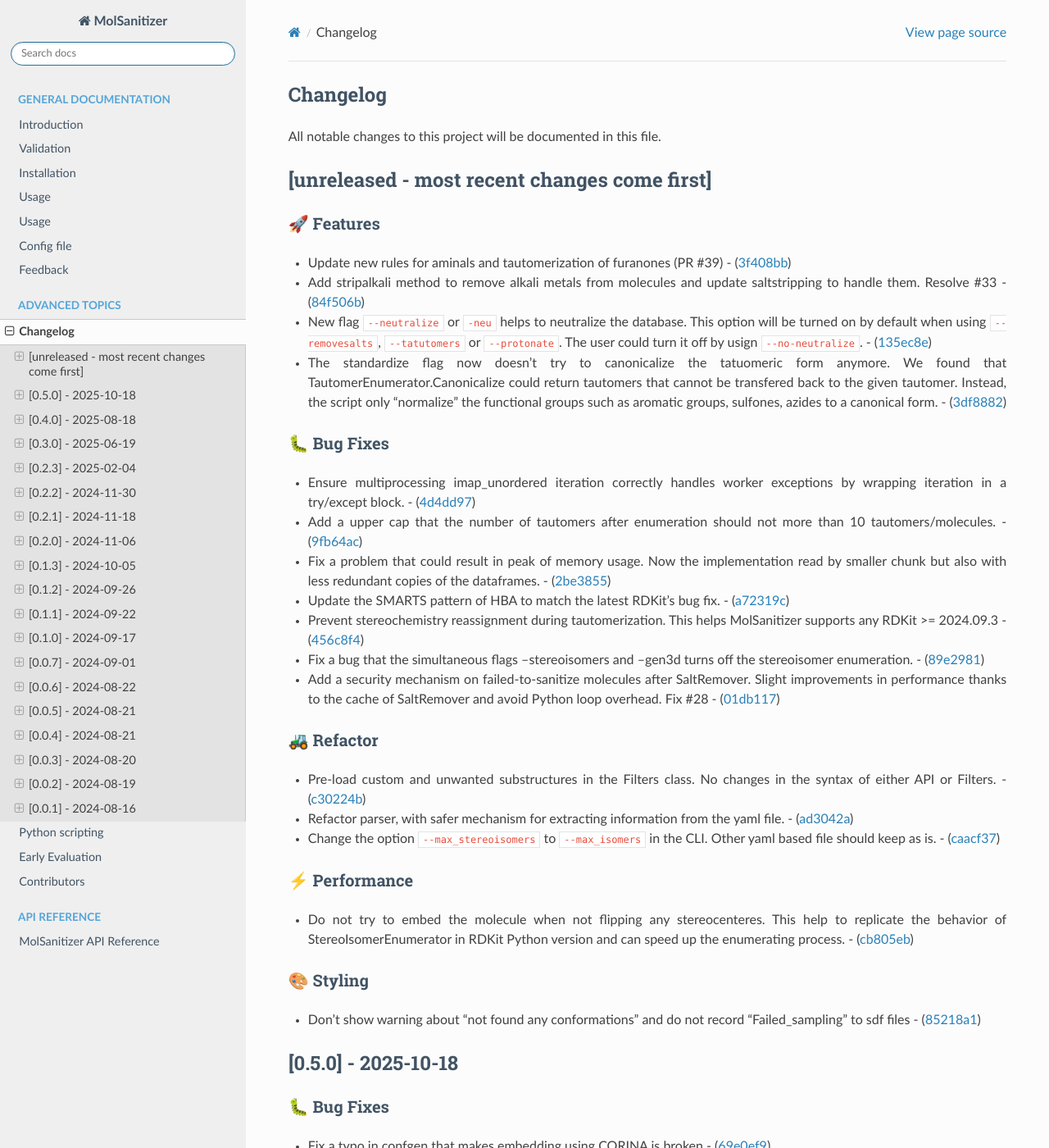
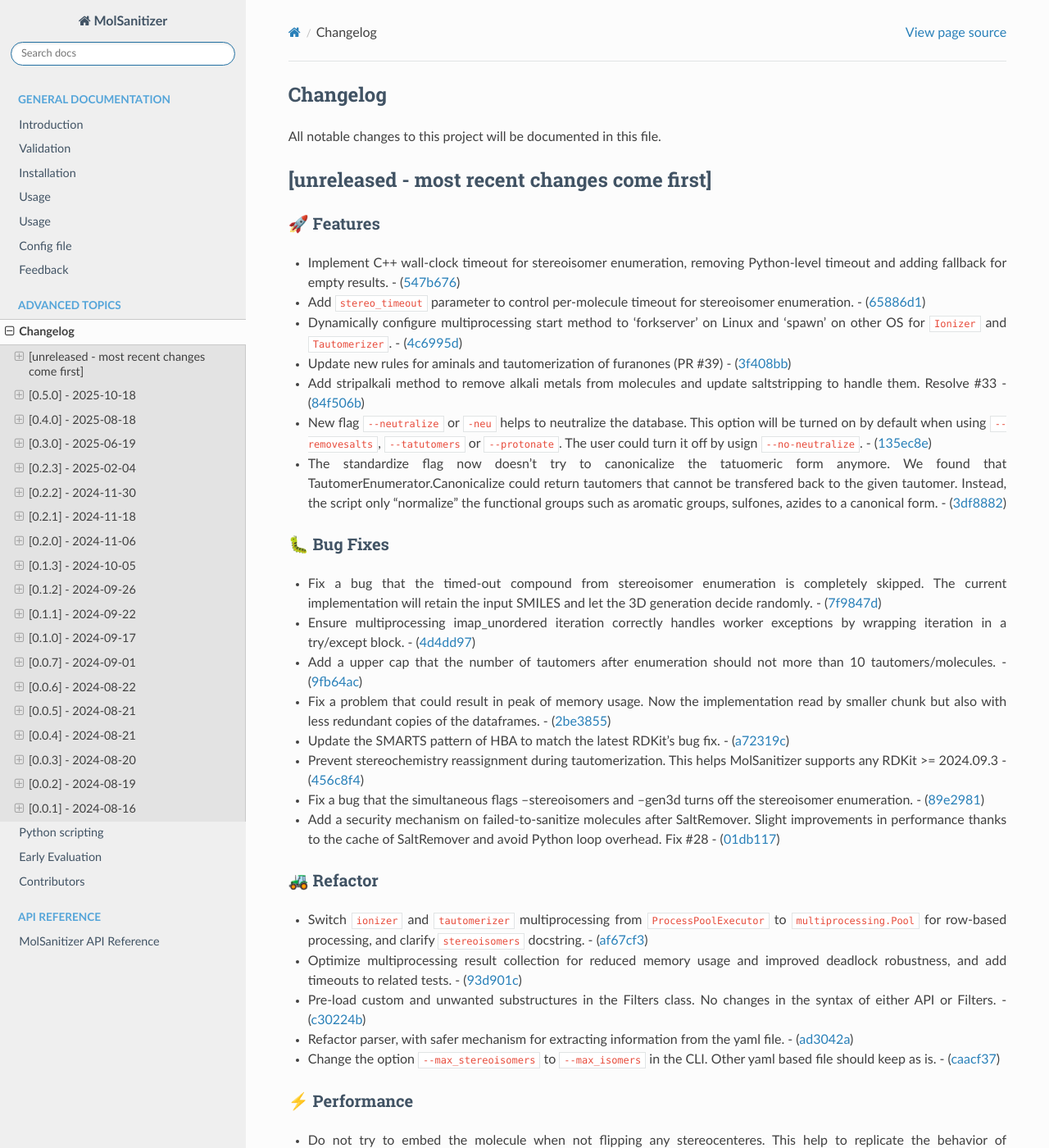
Before and after one commit to Carlssonlab/MolSanitizer, a Sphinx documentation site: the page built from docs/source/changes.rst, in a window 1280 px wide and 1400 px high. Shown: the whole window at 82% size. Built offline with Sphinx 7.4.7 and the Read the Docs theme 3.1.0, drawn with Linux system fonts in a browser that asks for light colours.

Commit message:
Update changelog for tag main

```diff
--- a/docs/source/changes.rst
+++ b/docs/source/changes.rst
@@ -9,6 +9,16 @@ All notable changes to this project will be documented in this file.
 🚀 Features
 ~~~~~~~~~~~
 
+-  Implement C++ wall-clock timeout for stereoisomer enumeration,
+   removing Python-level timeout and adding fallback for empty results.
+   -
+   (`547b676 <https://github.com/phonglam3103/MolSanitizer/commit/547b6765d79d4e56f65d9ce29eb2e632dc1afe9e>`__)
+-  Add ``stereo_timeout`` parameter to control per-molecule timeout for
+   stereoisomer enumeration. -
+   (`65886d1 <https://github.com/phonglam3103/MolSanitizer/commit/65886d1c3e6b2acf99ae769866479a0c1ebeaaed>`__)
+-  Dynamically configure multiprocessing start method to ‘forkserver’ on
+   Linux and ‘spawn’ on other OS for ``Ionizer`` and ``Tautomerizer``. -
+   (`4c6995d <https://github.com/phonglam3103/MolSanitizer/commit/4c6995db87dda466bcd7a7710f920e390bba3170>`__)
 -  Update new rules for aminals and tautomerization of furanones (PR
    #39) -
    (`3f408bb <https://github.com/phonglam3103/MolSanitizer/commit/3f408bbb716a536a44536974aa38b49d5d6b6985>`__)
@@ -30,6 +40,10 @@ All notable changes to this project will be documented in this file.
 🐛 Bug Fixes
 ~~~~~~~~~~~~
 
+-  Fix a bug that the timed-out compound from stereoisomer enumeration
+   is completely skipped. The current implementation will retain the
+   input SMILES and let the 3D generation decide randomly. -
+   (`7f9847d <https://github.com/phonglam3103/MolSanitizer/commit/7f9847ded1533f615b7c26df460c5856192d056a>`__)
 -  Ensure multiprocessing imap_unordered iteration correctly handles
    worker exceptions by wrapping iteration in a try/except block. -
    (`4d4dd97 <https://github.com/phonglam3103/MolSanitizer/commit/4d4dd9773cc8f4ba5041176b7ee6207f636c58bc>`__)
@@ -57,6 +71,14 @@ All notable changes to this project will be documented in this file.
 🚜 Refactor
 ~~~~~~~~~~~
 
+-  Switch ``ionizer`` and ``tautomerizer`` multiprocessing from
+   ``ProcessPoolExecutor`` to ``multiprocessing.Pool`` for row-based
+   processing, and clarify ``stereoisomers`` docstring. -
+   (`af67cf3 <https://github.com/phonglam3103/MolSanitizer/commit/af67cf3370fabaa3a0eedc5ce001f4d58e6e0783>`__)
+-  Optimize multiprocessing result collection for reduced memory usage
+   and improved deadlock robustness, and add timeouts to related tests.
+   -
+   (`93d901c <https://github.com/phonglam3103/MolSanitizer/commit/93d901c08ebb658f07839741464318970cc5d128>`__)
 -  Pre-load custom and unwanted substructures in the Filters class. No
    changes in the syntax of either API or Filters. -
    (`c30224b <https://github.com/phonglam3103/MolSanitizer/commit/c30224b5aa6e660b9f50d9ab3e5832d048ba1650>`__)
```
Also changed, not shown: CHANGELOG.md (+6 -0 lines).
